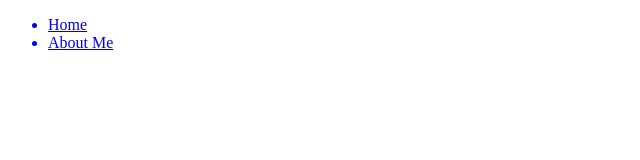
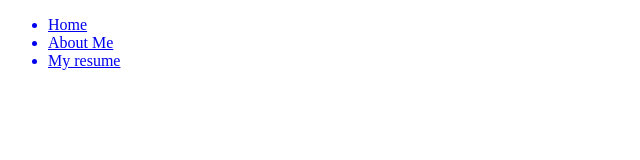
Before and after one commit to CCPS451875/CCPS451875.github.io, a plain HTML site: page index.html in a window 1280 px wide. Shown: the full height of the page, 0-640 px from the left. Drawn offline with Linux system fonts and the light colour scheme.

Commit message:
Update index.html

```diff
--- a/index.html
+++ b/index.html
@@ -9,6 +9,7 @@
       <ul>
         <a href="./index.html"><li>Home</li></a>
         <a href="./aboutme.html"><li>About Me</li></a>
+        <a href="./myresume.pdf" target="_blank"><li>My resume</li></a>
         </ul>
        </nav>
    </header>
```
